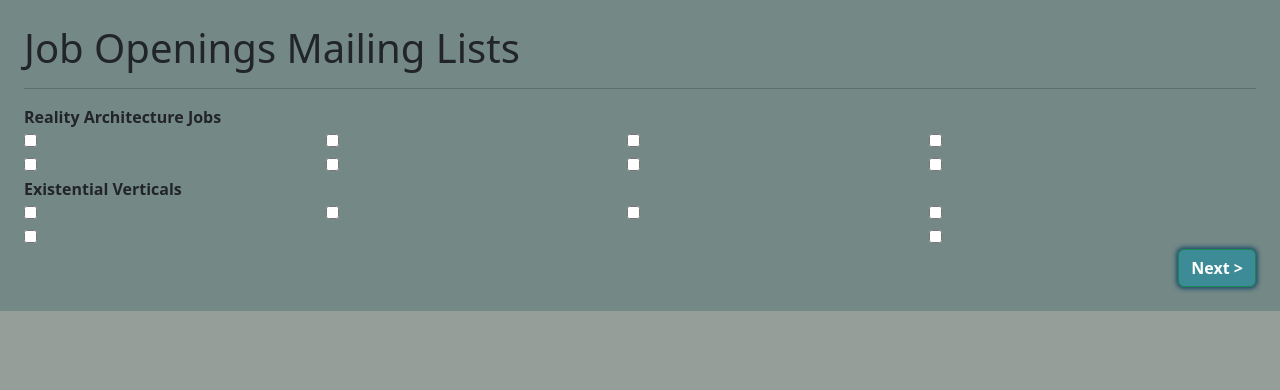
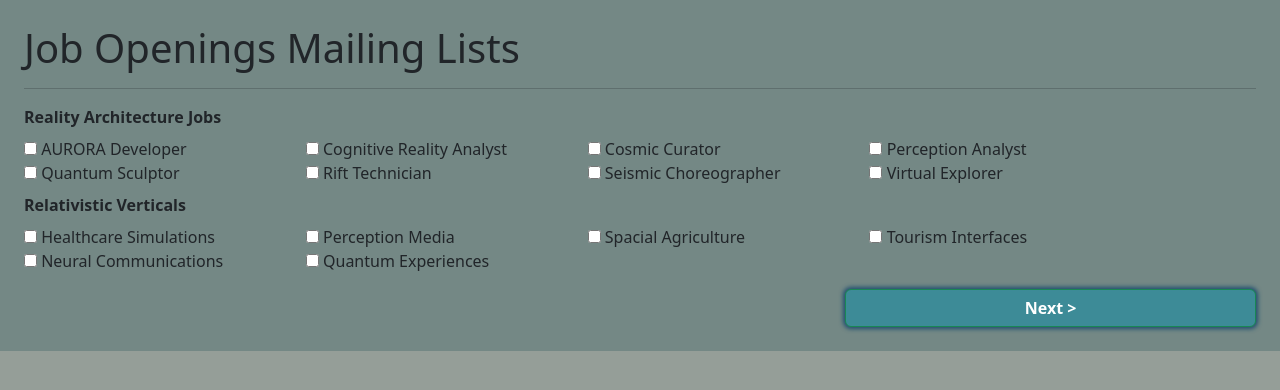
Before and after one commit to theZalmanian/Winter2024-SDEV328-Application, a PHP site: page /views/mailing-lists.html in a window 1280 px wide. Shown: the part 141-531 px from the top of the page. Run offline with PHP 8.4, Linux system fonts and the light colour scheme.

Commit message:
Updated mailing lists route in controller to store checkbox data in array - Updated mailing lists page layout and content

```diff
--- a/views/mailing-lists.html
+++ b/views/mailing-lists.html
@@ -29,67 +29,84 @@
     <h1>Job Openings Mailing Lists</h1>
     <hr>
 
-    <form method="post" action="#">
+    <form method="post" action="#" id="mailing-lists">
         <div class="row">
-            <p class="m-0">
+            <p class="mb-2">
                 <strong>Reality Architecture Jobs</strong>
             </p>
-            <div class="col-9 d-flex justify-content-between">
-                <div>
-                    <input type="checkbox">
+            <div class="row col-11">
+                <div class="col-12 col-md-3">
+                    <input id="aurora-developer" name="aurora-developer"
+                           type="checkbox" value="AURORA Developer">
+                    <label for="aurora-developer">AURORA Developer</label>
+                    <br>
+                    <input id="quantum-sculptor" name="quantum-sculptor"
+                           type="checkbox" value="Quantum Sculptor">
+                    <label for="quantum-sculptor">Quantum Sculptor</label>
                 </div>
-                <div>
-                    <input type="checkbox">
+                <div class="col-12 col-md-3">
+                    <input id="cognitive-reality-analyst" name="cognitive-reality-analyst"
+                           type="checkbox" value="Cognitive Reality Analyst">
+                    <label for="cognitive-reality-analyst">Cognitive Reality Analyst</label>
+                    <br>
+                    <input id="rift-technician" name="rift-technician"
+                           type="checkbox" value="Rift Technician">
+                    <label for="rift-technician">Rift Technician</label>
                 </div>
-                <div>
-                    <input type="checkbox">
+                <div class="col-12 col-md-3">
+                    <input id="cosmic-curator" name="cosmic-curator"
+                           type="checkbox" value="Cosmic Curator">
+                    <label for="cosmic-curator">Cosmic Curator</label>
+                    <br>
+                    <input id="seismic-choreographer" name="seismic-choreographer"
+                           type="checkbox" value="Seismic Choreographer">
+                    <label for="seismic-choreographer">Seismic Choreographer</label>
                 </div>
-                <div>
-                    <input type="checkbox">
+                <div class="col-12 col-md-3">
+                    <input id="perception-analyst" name="perception-analyst"
+                           type="checkbox" value="Perception Analyst">
+                    <label for="perception-analyst">Perception Analyst</label>
+                    <br>
+                    <input id="virtual-explorer" name="virtual-explorer"
+                           type="checkbox" value="Virtual Explorer">
+                    <label for="virtual-explorer">Virtual Explorer</label>
                 </div>
             </div>
-            <div class="col-9 d-flex justify-content-between">
-                <div>
-                    <input type="checkbox">
+            <p class="my-2">
+                <strong>Relativistic Verticals</strong>
+            </p>
+            <div class="row col-11">
+                <div class="col-12 col-md-3">
+                    <input id="healthcare-simulations" name="healthcare-simulations"
+                           type="checkbox" value="Healthcare Simulations">
+                    <label for="healthcare-simulations">Healthcare Simulations</label>
+                    <br>
+                    <input id="neural-communications" name="neural-communications"
+                           type="checkbox" value="Neural Communications">
+                    <label for="neural-communications">Neural Communications</label>
                 </div>
-                <div>
-                    <input type="checkbox">
+                <div class="col-12 col-md-3">
+                    <input id="perception-media" name="perception-media"
+                           type="checkbox" value="Perception Media">
+                    <label for="perception-media">Perception Media</label>
+                    <br>
+                    <input id="quantum-experiences" name="quantum-experiences"
+                           type="checkbox" value="Quantum Experiences">
+                    <label for="quantum-experiences">Quantum Experiences</label>
                 </div>
-                <div>
-                    <input type="checkbox">
+                <div class="col-12 col-md-3">
+                    <input id="spacial-agriculture" name="spacial-agriculture"
+                           type="checkbox" value="Spacial Agriculture">
+                    <label for="spacial-agriculture">Spacial Agriculture</label>
                 </div>
-                <div>
-                    <input type="checkbox">
+                <div class="col-12 col-md-3">
+                    <input id="tourism-interfaces" name="tourism-interfaces"
+                           type="checkbox" value="Tourism Interfaces">
+                    <label for="tourism-interfaces">Tourism Interfaces</label>
                 </div>
             </div>
-            <p class="m-0">
-                <strong>Existential Verticals</strong>
-            </p>
-            <div class="col-9 d-flex justify-content-between">
-                <div>
-                    <input type="checkbox">
-                </div>
-                <div>
-                    <input type="checkbox">
-                </div>
-                <div>
-                    <input type="checkbox">
-                </div>
-                <div>
-                    <input type="checkbox">
-                </div>
-            </div>
-            <div class="col-9 d-flex justify-content-between">
-                <div>
-                    <input type="checkbox">
-                </div>
-                <div>
-                    <input type="checkbox">
-                </div>
-
-            </div>
-            <div class="col-12 d-flex justify-content-end">
-                <button class="btn btn-success" type="submit">
+            <div class="d-flex justify-content-end mt-3">
+                <button class="btn btn-success col-4" type="submit">
                     <strong>Next ></strong>
                 </button>
             </div>
```
Also changed, not shown: index.php (+13 -0 lines).
